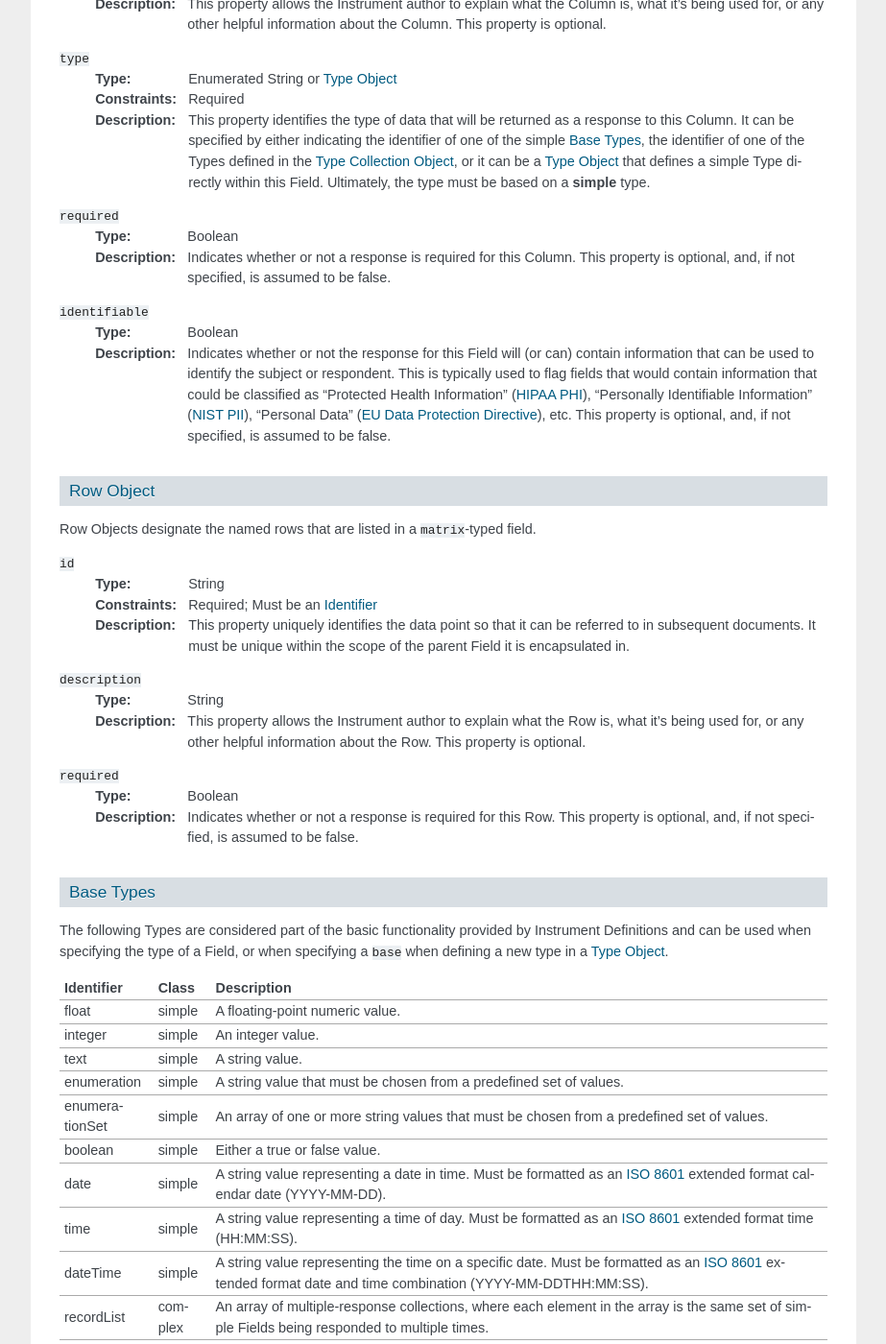
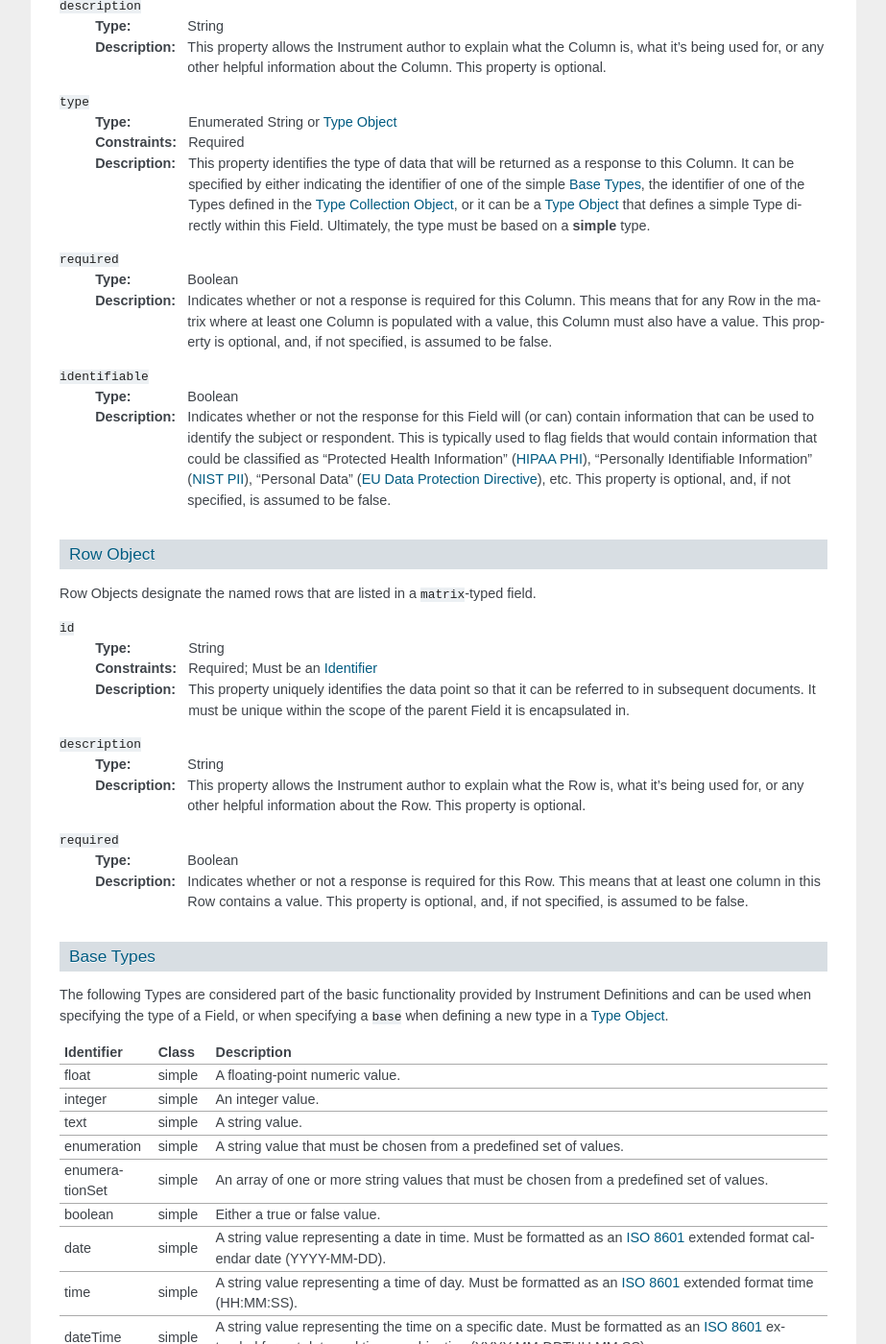
Before and after one commit to prometheusresearch/rios, a Sphinx documentation site: the page built from docs/source/instrument_specification.rst, in a window 1280 px wide and 1400 px high, scrolled down 5016 px. Shown: the whole window at 96% size, without its empty margins (198-1121 px from the left). Built offline with Sphinx 7.4.7, drawn with Linux system fonts in a browser that asks for light colours; some of the changed text lies outside the part shown.

Commit message:
Clarified required for matrix and recordList fields

```diff
--- a/CHANGES.rst
+++ b/CHANGES.rst
@@ -8,6 +8,10 @@
 
 * Clarified behavior of the ``length.min`` constraint with respect to
   ``required``.
+* Clarified behavior of the ``required`` property with respect to
+  ``recordList`` fields.
+* Clarified behavior of the ``required`` property with respect to ``matrix``
+  fields, their Rows, and their Columns.
 
 
 0.2.0 (2015-12-28)
--- a/docs/source/instrument_specification.rst
+++ b/docs/source/instrument_specification.rst
@@ -128,7 +128,10 @@
     :Type: Boolean
     :Description: Indicates whether or not a response is required for this
                   Field. This property is optional, and, if not specified,
-                  is assumed to be false.
+                  is assumed to be false. For ``recordList`` fields, this means
+                  that there is at least one non-empty response set in the
+                  list. For ``matrix`` fields, this means that at least one
+                  cell in the matrix contains a value.
 
 ``annotation``
     :Type: Enumerated String
@@ -139,7 +142,8 @@
                   assumed to be ``none``. If this Field is marked as
                   ``required``, this property cannot be any value other than
                   ``none``.
-    :PossibleValues: * ``required`` - An annotation must be collected for this
+    :PossibleValues: * ``required`` - If no value for the field has been
+                       collected, an annotation must be collected for this
                        Field.
                      * ``optional`` - An annotation may be collected for this
                        Field.
@@ -316,8 +320,10 @@
 ``required``
     :Type: Boolean
     :Description: Indicates whether or not a response is required for this
-                  Column. This property is optional, and, if not specified,
-                  is assumed to be false.
+                  Column. This means that for any Row in the matrix where at
+                  least one Column is populated with a value, this Column must
+                  also have a value. This property is optional, and, if not
+                  specified, is assumed to be false.
 
 ``identifiable``
     :Type: Boolean
@@ -355,8 +361,9 @@
 ``required``
     :Type: Boolean
     :Description: Indicates whether or not a response is required for this
-                  Row. This property is optional, and, if not specified,
-                  is assumed to be false.
+                  Row. This means that at least one column in this Row contains
+                  a value. This property is optional, and, if not specified, is
+                  assumed to be false.
 
 
 Base Types
```
